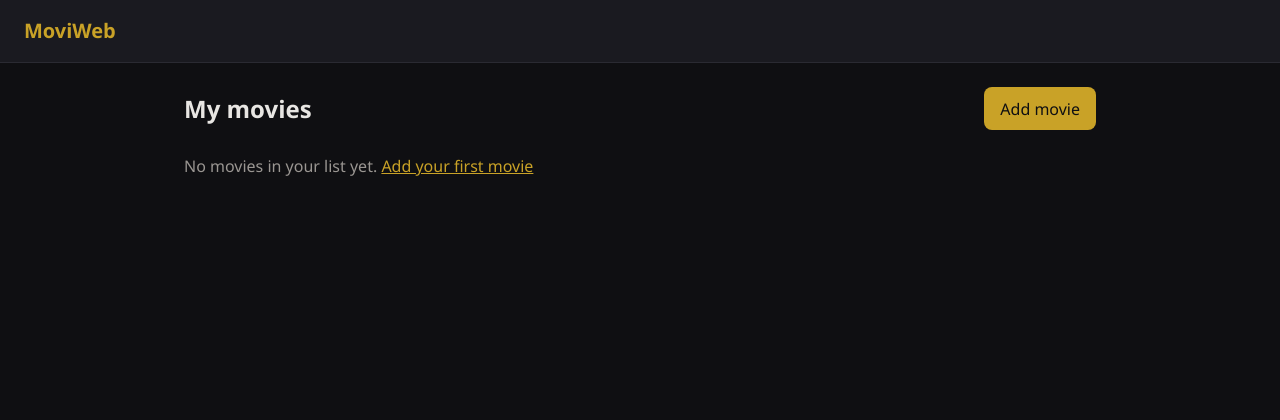
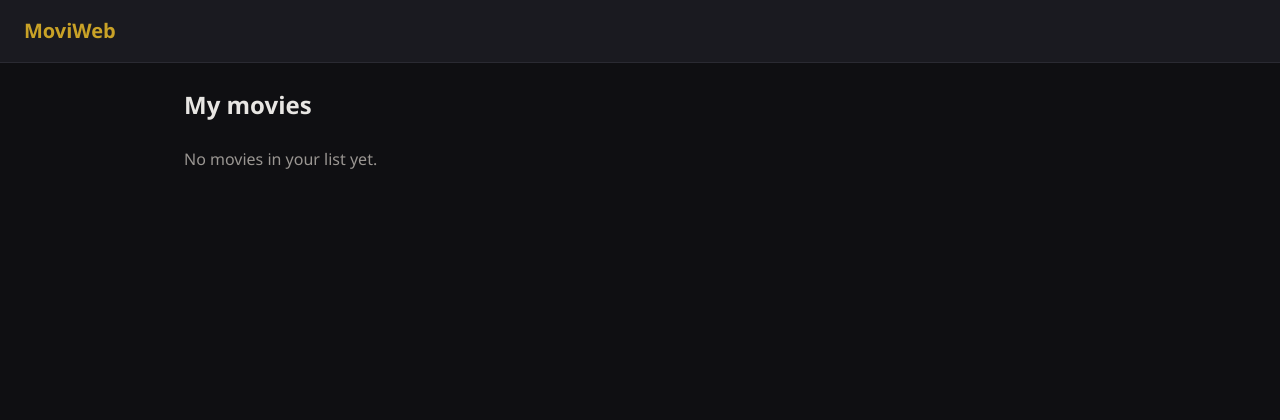
Before and after one commit to Held0fTheWelt/MovieProject, a Python web app: template templates/movie_list.html in a window 1280 px wide. Shown: the top 420 px of the page. Run offline with Jinja, Linux system fonts and the light colour scheme; the template is opened without the code that fills it, so the values that code supplies are empty.

Commit message:
Update movie_list.html

```diff
--- a/templates/movie_list.html
+++ b/templates/movie_list.html
@@ -3,7 +3,6 @@
 {% block content %}
 <div class="page-header">
     <h1>My movies</h1>
-    <a href="{{ url_for('movie_add') }}" class="btn btn-primary">Add movie</a>
 </div>
 
 {% if movies %}
@@ -17,23 +16,14 @@
         {% endif %}
         <div class="movie-info">
             <h3 class="movie-title">{{ m.title }}</h3>
-            {% if m.rating is not none and m.rating %}<p class="movie-rating">★ {{ "%.1f"|format(m.rating) }}</p>{% endif %}
             {% if m.year %}<p class="movie-meta">Year: {{ m.year }}</p>{% endif %}
             {% if m.director %}<p class="movie-meta">Director: {{ m.director }}</p>{% endif %}
-            {% if m.genre %}<p class="movie-meta">Genre: {{ m.genre }}</p>{% endif %}
             {% if m.note %}<p class="movie-note-text">{{ m.note }}</p>{% endif %}
-            {% if m.plot %}<p class="movie-plot">{{ m.plot }}</p>{% endif %}
-            <div class="movie-actions">
-                <a href="{{ url_for('movie_edit', movie_id=m.id) }}" class="btn btn-small">Edit</a>
-                <form method="post" action="{{ url_for('movie_delete', movie_id=m.id) }}" class="inline-form" onsubmit="return confirm('Really delete this movie?');">
-                    <button type="submit" class="btn btn-small btn-danger">Delete</button>
-                </form>
-            </div>
         </div>
     </li>
     {% endfor %}
 </ul>
 {% else %}
-<p class="empty-state">No movies in your list yet. <a href="{{ url_for('movie_add') }}">Add your first movie</a></p>
+<p class="empty-state">No movies in your list yet.</p>
 {% endif %}
 {% endblock %}
```
